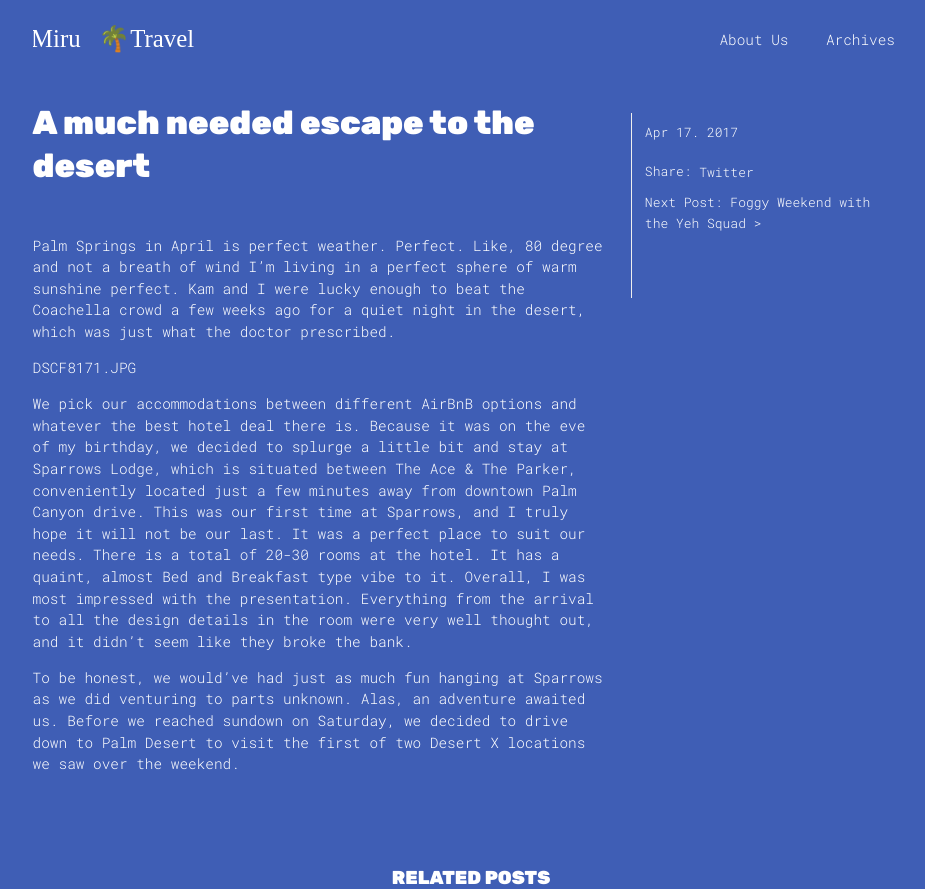
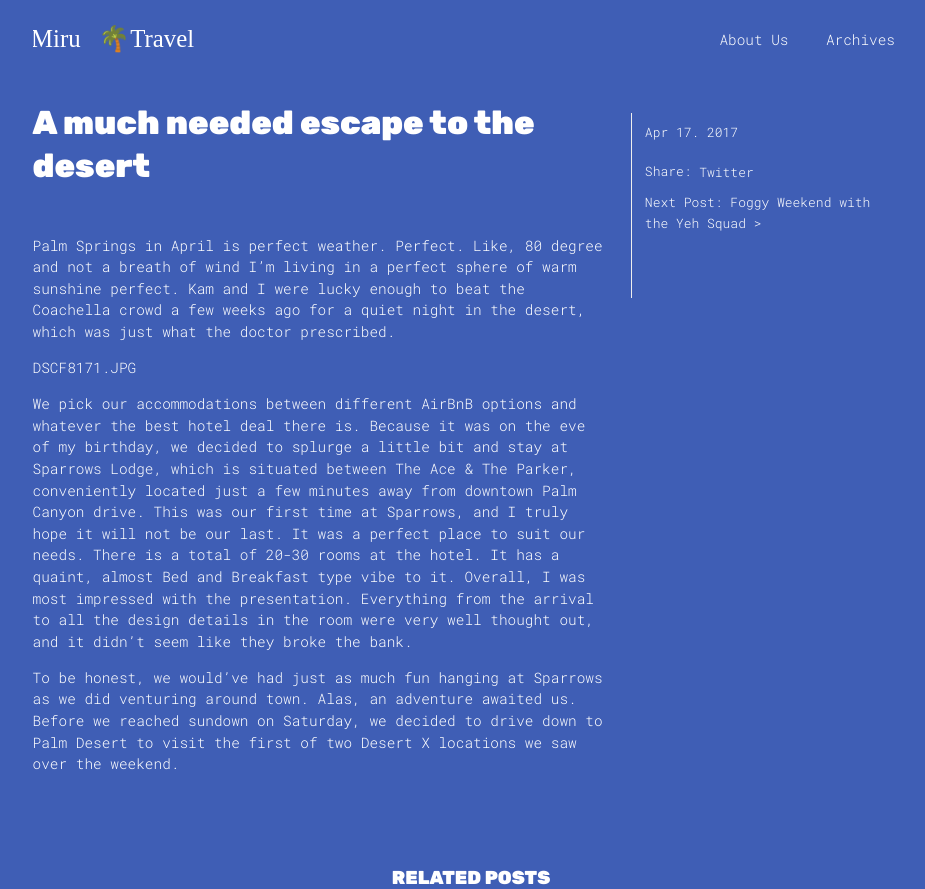
Before and after one commit to PHironaka/Miru-Blog, a Jekyll site: the page built from _posts/2017-04-17-a-much-needed-escape-to-the-desert.markdown, in a window 1280 px wide. Shown: the top 889 px of the page, without its empty margins (169-1094 px from the left). Built offline with Jekyll 4.4.1, drawn with Linux system fonts in a browser that asks for light colours; nearby versions of some CDN libraries; grey boxes are pictures that could not be loaded.

Commit message:
Updated A Much Needed Escape To The Desert

```diff
--- a/_posts/2017-04-17-a-much-needed-escape-to-the-desert.markdown
+++ b/_posts/2017-04-17-a-much-needed-escape-to-the-desert.markdown
@@ -9,4 +9,4 @@ Palm Springs in April is perfect weather. Perfect. Like, 80 degree and not a bre
 
 We pick our accommodations between different AirBnB options and whatever the best hotel deal there is. Because it was on the eve of my birthday, we decided to splurge a little bit and stay at Sparrows Lodge, which is situated between The Ace & The Parker, conveniently located just a few minutes away from downtown Palm Canyon drive. This was our first time at Sparrows, and I truly hope it will not be our last. It was a perfect place to suit our needs. There is a total of 20-30 rooms at the hotel. It has a quaint, almost Bed and Breakfast type vibe to it. Overall, I was most impressed with the presentation. Everything from the arrival to all the design details in the room were very well thought out, and it didn't seem like they broke the bank.
 
-To be honest, we would've had just as much fun hanging at Sparrows as we did venturing to parts unknown. Alas, an adventure awaited us. Before we reached sundown on Saturday, we decided to drive down to Palm Desert to visit the first of two Desert X locations we saw over the weekend.
+To be honest, we would've had just as much fun hanging at Sparrows as we did venturing around town. Alas, an adventure awaited us. Before we reached sundown on Saturday, we decided to drive down to Palm Desert to visit the first of two Desert X locations we saw over the weekend.
```
